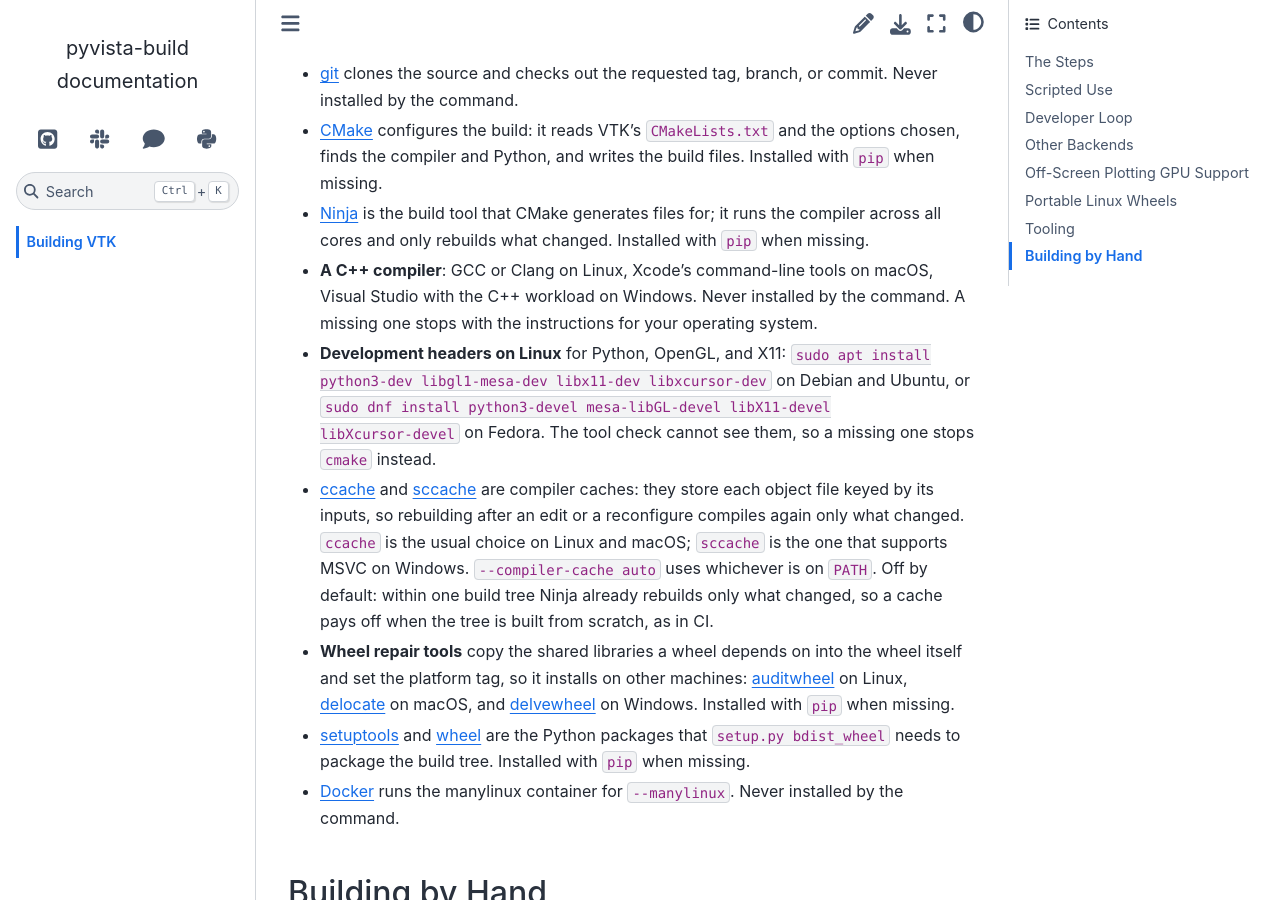
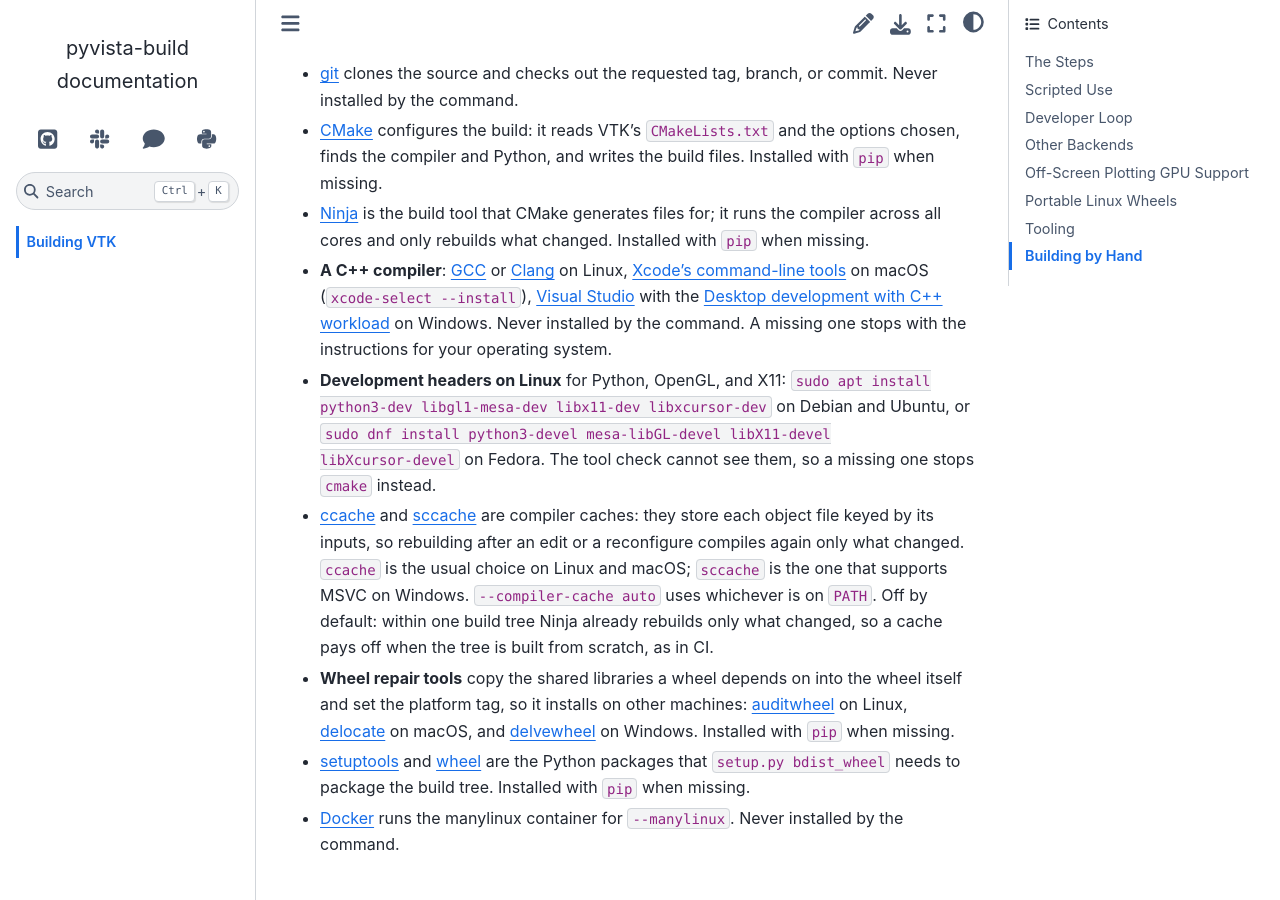
Before and after one commit to pyvista/pyvista-build, a Sphinx documentation site: the page built from doc/building.rst, in a window 1280 px wide and 900 px high, scrolled down 6500 px. Built offline with Sphinx 7.4.7 and the Sphinx Book theme 1.1.4, drawn with Linux system fonts in a browser that asks for light colours.

Commit message:
Link the compilers in the tooling list

```diff
--- a/doc/building.rst
+++ b/doc/building.rst
@@ -290,10 +290,16 @@ What the command looks for and offers to install:
 - `Ninja <https://ninja-build.org/>`_ is the build tool that CMake
   generates files for; it runs the compiler across all cores and only
   rebuilds what changed. Installed with ``pip`` when missing.
-- **A C++ compiler**: GCC or Clang on Linux, Xcode's command-line tools
-  on macOS, Visual Studio with the C++ workload on Windows. Never
-  installed by the command. A missing one stops with the instructions
-  for your operating system.
+- **A C++ compiler**: `GCC <https://gcc.gnu.org/install/>`_ or
+  `Clang <https://clang.llvm.org/get_started.html>`_ on Linux, `Xcode's
+  command-line tools
+  <https://developer.apple.com/documentation/xcode/installing-the-command-line-tools>`_
+  on macOS (``xcode-select --install``), `Visual Studio
+  <https://visualstudio.microsoft.com/downloads/>`_ with the
+  `Desktop development with C++ workload
+  <https://learn.microsoft.com/en-us/cpp/build/vscpp-step-0-installation>`_
+  on Windows. Never installed by the command. A missing one stops with the
+  instructions for your operating system.
 - **Development headers on Linux** for Python, OpenGL, and X11:
   ``sudo apt install python3-dev libgl1-mesa-dev libx11-dev libxcursor-dev``
   on Debian and Ubuntu, or ``sudo dnf install python3-devel
```
